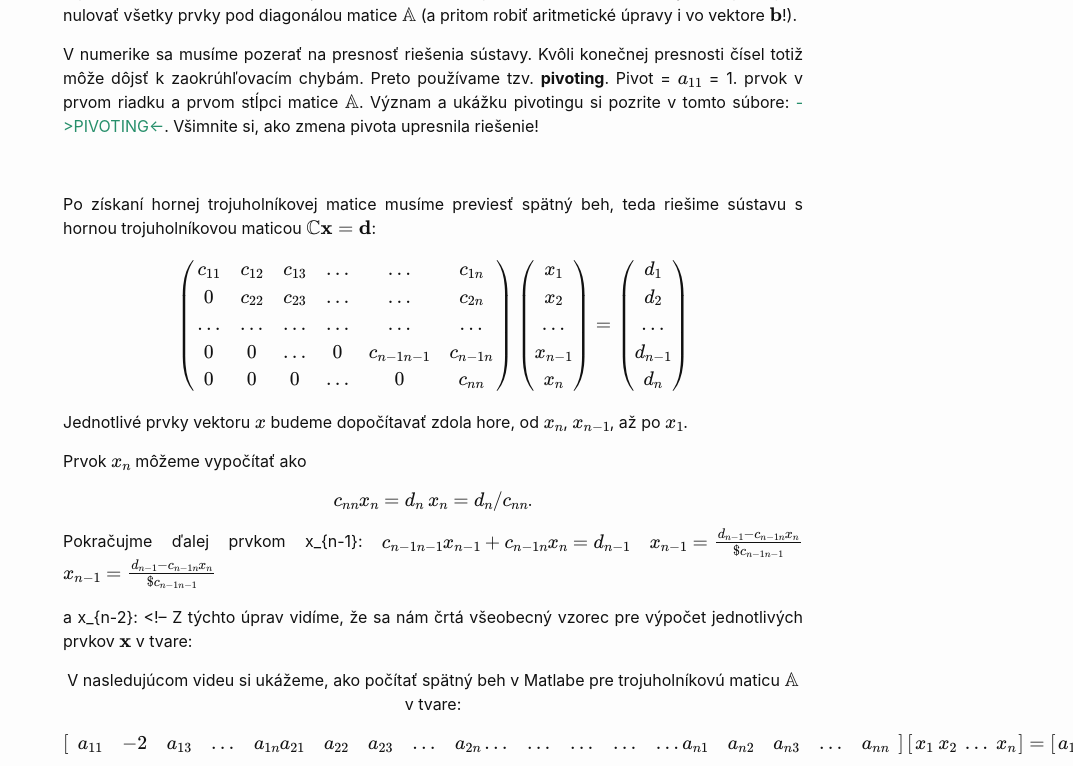
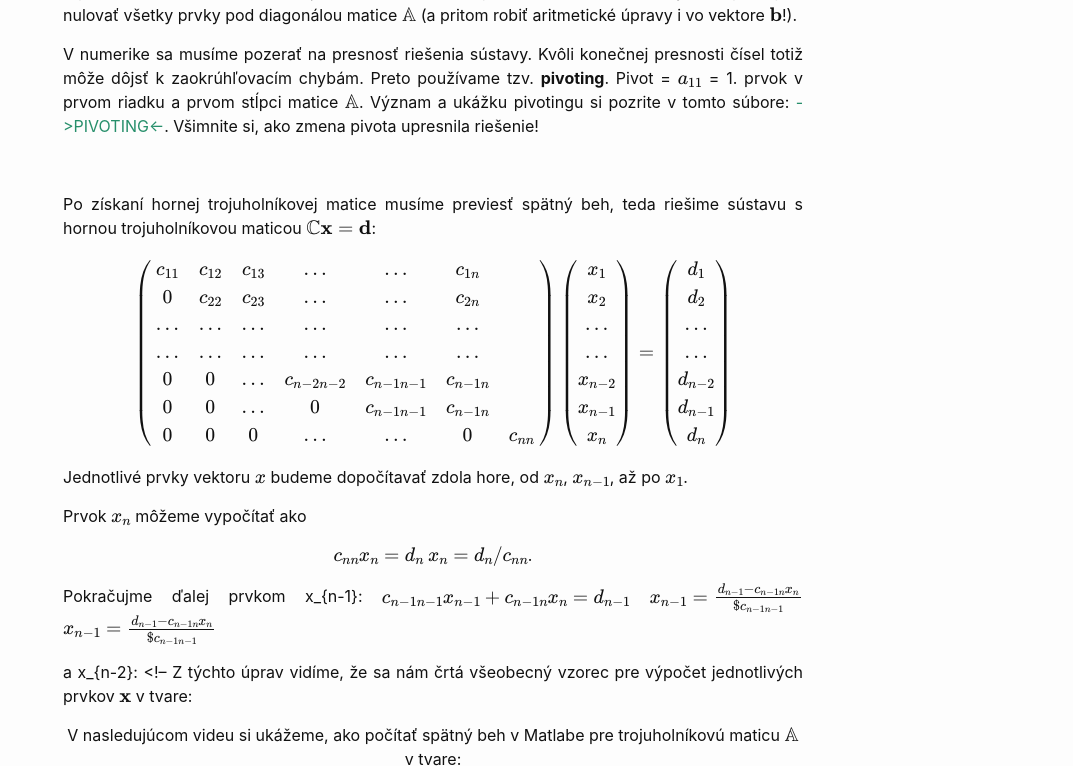
Before and after one commit to maslarova/maslarova.github.io, a Jekyll site: the page built from _posts/2021-03-04-cvicenie3.md, in a window 1280 px wide and 900 px high, scrolled down 961 px, cut to the strip 0-766 px from the top of the window. Shown: the whole strip, without its empty margins (207-1280 px from the left). Built offline with Jekyll 4.4.1, drawn with Linux system fonts in a browser that asks for light colours.

Commit message:
2021-03-04-cvicenie3.md

```diff
--- a/_posts/2021-03-04-cvicenie3.md
+++ b/_posts/2021-03-04-cvicenie3.md
@@ -63,16 +63,21 @@ $$
 c_{11} & c_{12} & c_{13} & \dots &  \dots & c_{1n} \\
 0 & c_{22} & c_{23} & \dots &  \dots & c_{2n} \\
 \dots  & \dots  & \dots  & \dots  & \dots & \dots  \\
+\dots  & \dots  & \dots  & \dots  & \dots & \dots  \\
+
+
+0 & 0 &  \dots&c_{n-2 n-2}  &c_{n-1 n-1}  & c_{n-1 n} \\
+
 0 & 0 &  \dots&0 &c_{n-1 n-1}  & c_{n-1 n} \\
 
-0 & 0 & 0 & \dots & 0 &c_{nn}
+0 & 0 & 0 & \dots &\dots & 0 &c_{nn}
 \end{pmatrix}
 \begin{pmatrix}
-x_1 \\ x_2 \\ \dots \\ x_{n-1}\\ x_n
+x_1 \\ x_2 \\ \dots \\ \dots \\ x_{n-2} \\ x_{n-1}\\ x_n
 \end{pmatrix}
 =
 \begin{pmatrix}
-d_{1} \\ d_{2} \\ \dots \\ d_{n-1} \\ d_{n}
+d_{1} \\ d_{2} \\ \dots \\ \dots \\ d_{n-2} \\ d_{n-1} \\ d_{n}
 \end{pmatrix}
 $$
 
```
